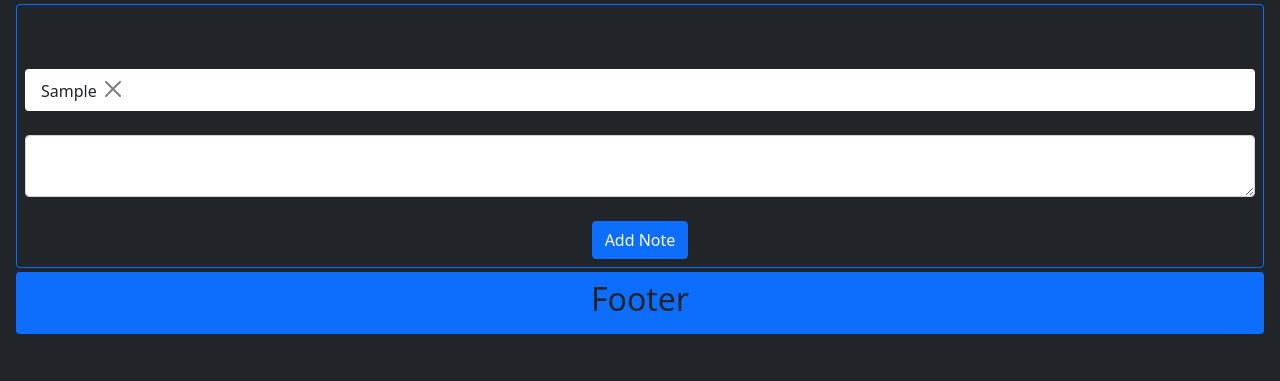
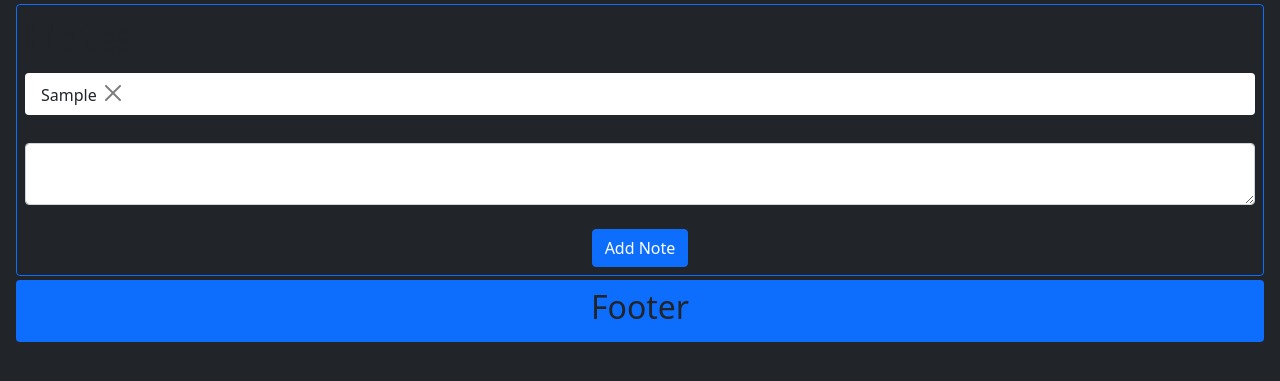
Before and after one commit to Miyamura-J/schoolsite, a Flask app: page /notes in a window 1280 px wide. Shown: the part 168-549 px from the top of the page. Run offline with Flask 2, Linux system fonts and the light colour scheme; a user stored in the database is signed in; tables that the repository leaves empty hold one stand-in row (values such as "Sample post").

Commit message:
Style edit. Space between notes

```diff
--- a/files/templates/notes.html
+++ b/files/templates/notes.html
@@ -5,7 +5,7 @@
 <h1>Notes</h1>
 <ul class="list-group list-group-flush">
     {% for note in user.notes %}
-    <li class="list-group-item rounded">
+    <li class="list-group-item rounded my-1">
         {{ note.data }}
         <button type="button" class="btn-close" aria-label="Close" onclick="deleteNote({{note.id}})"></button>
     </li>
```
